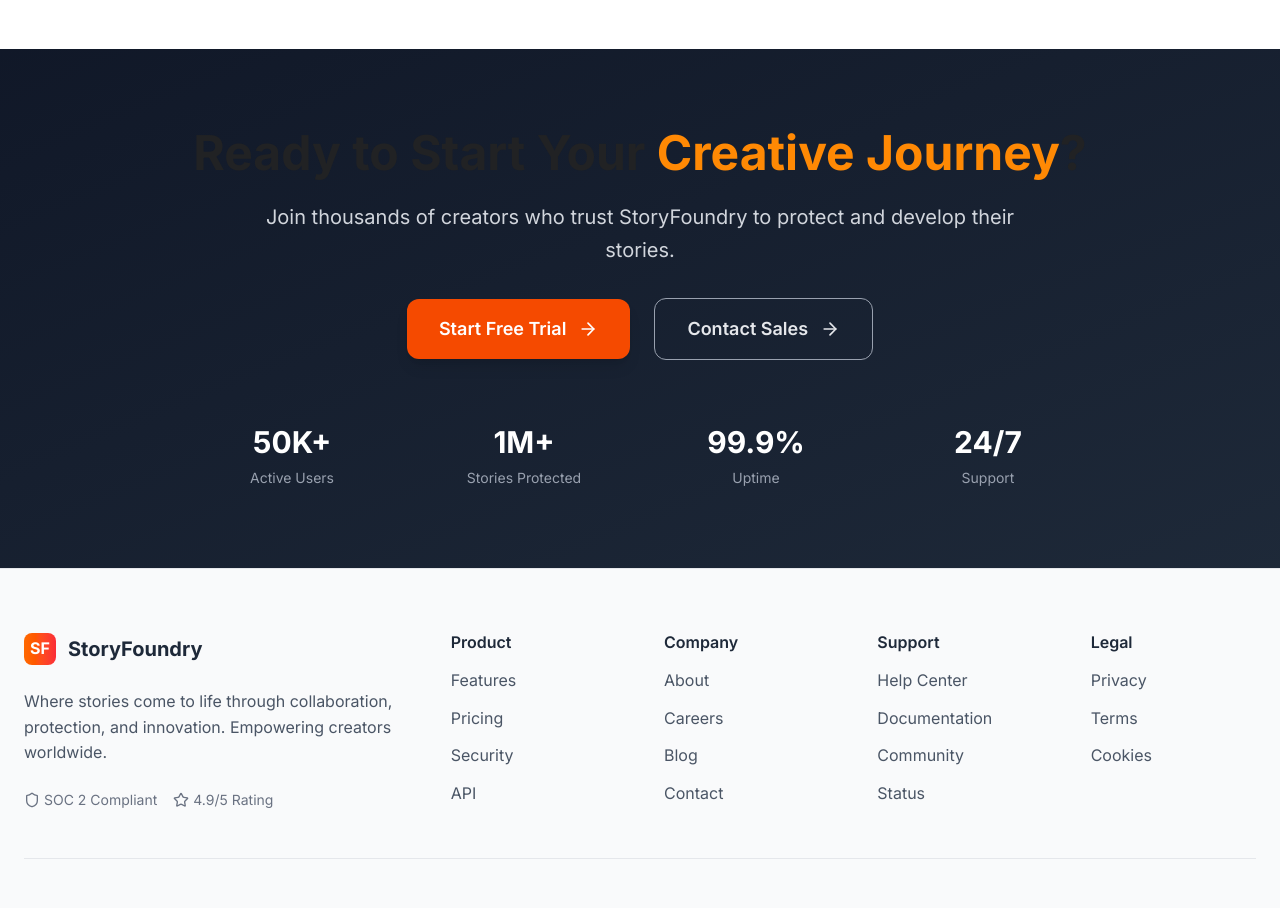
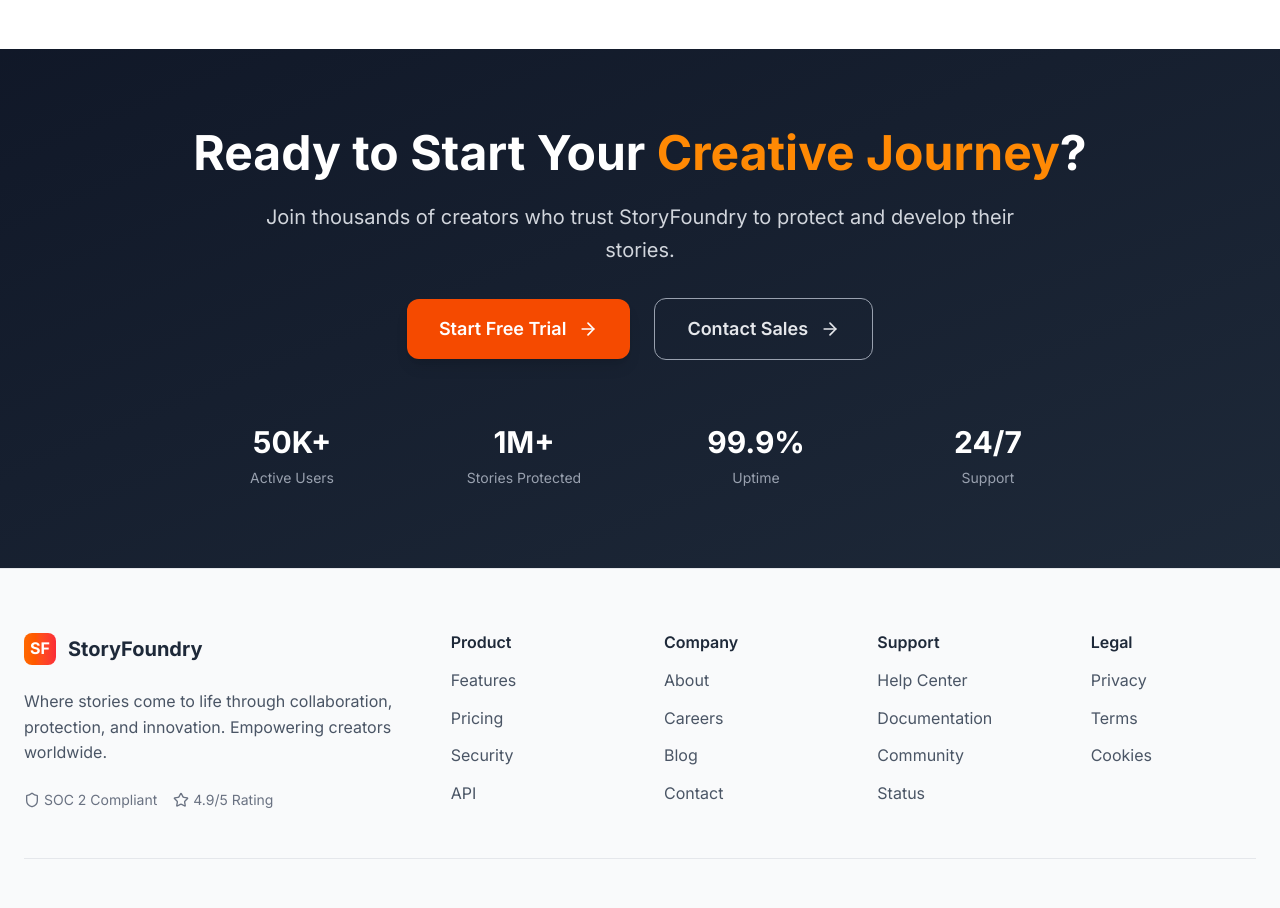
Before and after one commit to bharadwajaaniseti/storyfoundry, a Next.js app: page /pricing in a window 1280 px wide. Shown: the part 3160-4068 px from the top of the page. Built offline with nearby package versions, Linux system fonts and the light colour scheme; a web font is replaced by a local one.

Commit message:
updated the ready to start your

```diff
--- a/src/app/(marketing)/pricing/page.tsx
+++ b/src/app/(marketing)/pricing/page.tsx
@@ -468,7 +468,7 @@
       <section className="py-20 bg-gradient-to-br from-gray-900 to-gray-800 text-white">
         <div className="container mx-auto px-6">
           <div className="max-w-4xl mx-auto text-center">
-            <h2 className="text-4xl md:text-5xl font-bold mb-6">
+            <h2 className="text-4xl md:text-5xl font-bold mb-6 text-white">
               Ready to Start Your <span className={`${planType === 'reader' ? 'text-purple-400' : 'text-orange-400'}`}>Creative Journey</span>?
             </h2>
             <p className="text-xl text-gray-300 mb-8 max-w-3xl mx-auto leading-relaxed">
```
